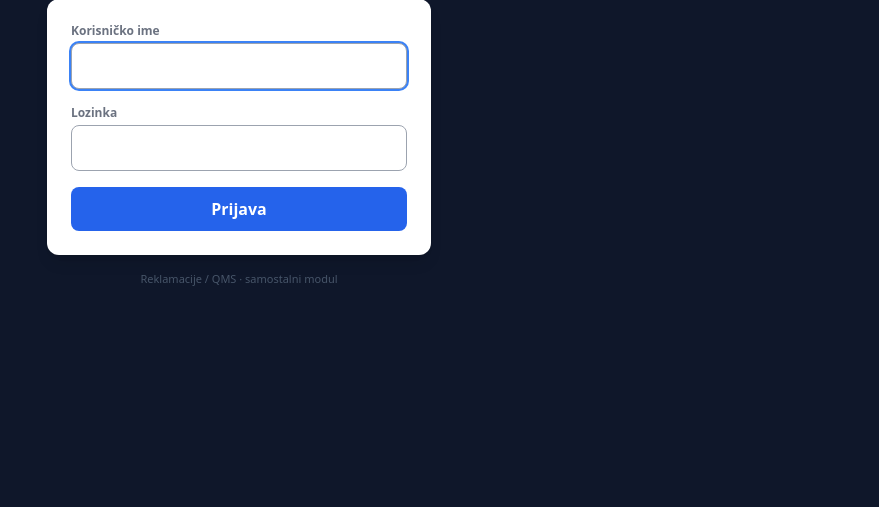
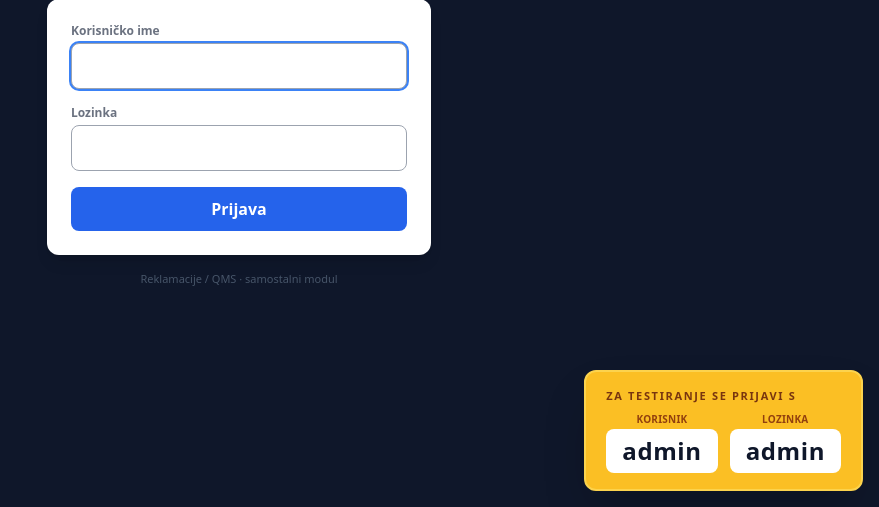
Before and after one commit to Shywera/reklamacije, a FastAPI app: page /login in a window 1280 px wide. Shown: the part 293-800 px from the top of the page, without its empty margins (401-1280 px from the left). Run offline with FastAPI, Linux system fonts and the light colour scheme; some libraries are stand-ins or nearby versions.

Commit message:
Prijava: napomena o probnom racunu + robusnije pokretanje
Na ekranu prijave stoji kartica s podacima probnog racuna (admin/admin).

run.bat pokrece server preko python.exe -m uvicorn: mapa programa je
preseljena, a .venv\Scripts\uvicorn.exe nosi upisanu putanju do
python.exe od instalacije pa nakon selidbe tiho pukne.

Co-Authored-By: Claude Opus 5 <noreply@anthropic.com>

```diff
--- a/app/templates/auth/login.html
+++ b/app/templates/auth/login.html
@@ -39,5 +39,20 @@
 
         <div class="text-center text-slate-600 text-[11px] mt-4">Reklamacije / QMS · samostalni modul</div>
     </div>
+
+    <!-- Početni admin račun, da ljudi znaju kako ući na probu. -->
+    <div class="fixed bottom-4 right-4 max-w-[92vw] rounded-xl border-2 border-amber-300 bg-amber-400 px-5 py-4 shadow-2xl">
+        <div class="text-[11px] font-extrabold uppercase tracking-[.15em] text-amber-900">Za testiranje se prijavi s</div>
+        <div class="mt-2 flex items-center gap-3">
+            <div class="text-center">
+                <div class="text-[10px] font-bold uppercase tracking-wide text-amber-800">korisnik</div>
+                <div class="mt-0.5 rounded-lg bg-white px-4 py-1.5 text-2xl font-black tracking-wide text-slate-900">admin</div>
+            </div>
+            <div class="text-center">
+                <div class="text-[10px] font-bold uppercase tracking-wide text-amber-800">lozinka</div>
+                <div class="mt-0.5 rounded-lg bg-white px-4 py-1.5 text-2xl font-black tracking-wide text-slate-900">admin</div>
+            </div>
+        </div>
+    </div>
 </body>
 </html>
```
Also changed, not shown: 1 other file.
